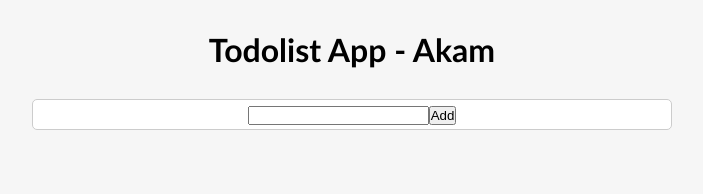
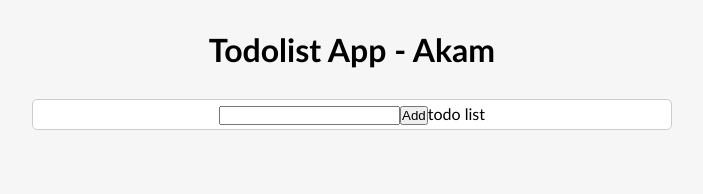
Before and after one commit to akamzandi/Todolist-App, a React (Create React App) app: page / in a window 1280 px wide. Shown: the top 194 px of the page, without its empty margins (288-991 px from the left). Built offline with nearby package versions, Linux system fonts and the light colour scheme.

Commit message:
TodoList component created and initialized

```diff
--- a/src/components/TodoApp.js
+++ b/src/components/TodoApp.js
@@ -1,9 +1,11 @@
 import TodoFrom from "./TodoForm";
+import TodoList from "./TodoList";
 
 const TodoApp = () => {
   return (
     <div className="container">
       <TodoFrom />
+      <TodoList />
     </div>
   );
 };
--- /dev/null
+++ b/src/components/TodoList.js
@@ -0,0 +1,5 @@
+const TodoList = () => {
+  return <div>todo list</div>;
+};
+
+export default TodoList;
```
